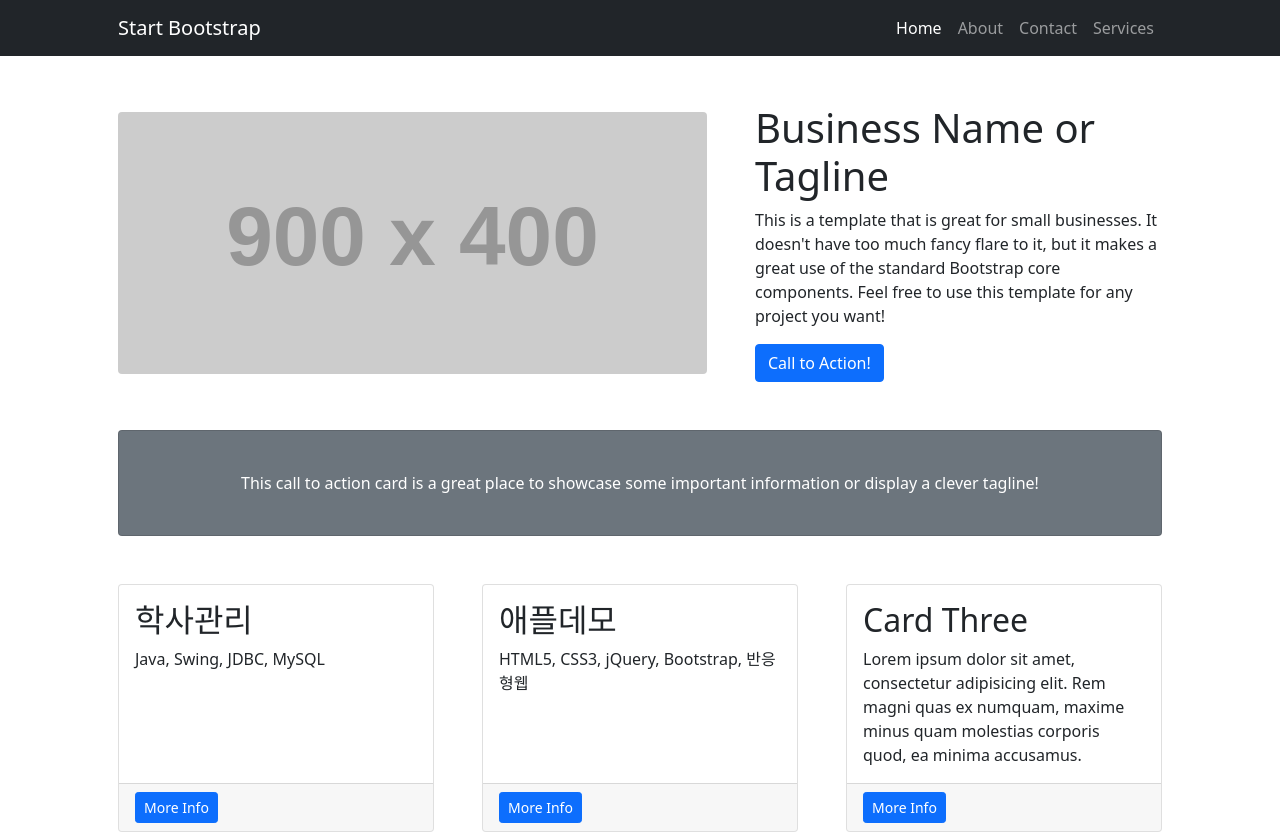
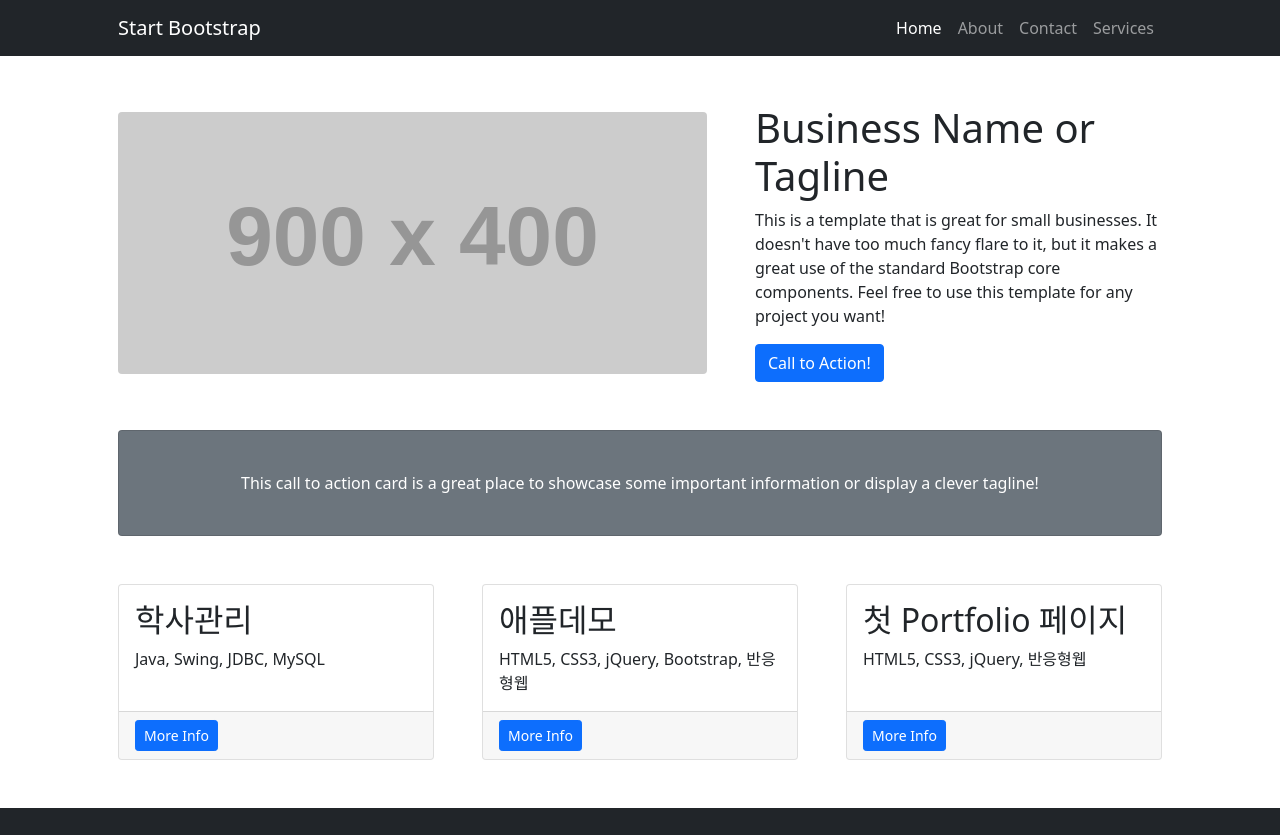
Before and after one commit to akakss225/portfolio, a plain HTML site: page index.html in a window 1280 px wide. Shown: the top 835 px of the page. Drawn offline with nearby package versions, Linux system fonts and the light colour scheme; placeholder pictures from the web are drawn by us.

Commit message:
Update index.html

```diff
--- a/index.html
+++ b/index.html
@@ -65,10 +65,10 @@
                 <div class="col-md-4 mb-5">
                     <div class="card h-100">
                         <div class="card-body">
-                            <h2 class="card-title">Card Three</h2>
-                            <p class="card-text">Lorem ipsum dolor sit amet, consectetur adipisicing elit. Rem magni quas ex numquam, maxime minus quam molestias corporis quod, ea minima accusamus.</p>
+                            <h2 class="card-title">첫 Portfolio 페이지</h2>
+                            <p class="card-text">HTML5, CSS3, jQuery, 반응형웹</p>
                         </div>
-                        <div class="card-footer"><a class="btn btn-primary btn-sm" href="#!">More Info</a></div>
+                        <div class="card-footer"><a class="btn btn-primary btn-sm" href="https://akakss225.github.io/FirstPortfolio/" target="_blank">More Info</a></div>
                     </div>
                 </div>
             </div>
```
